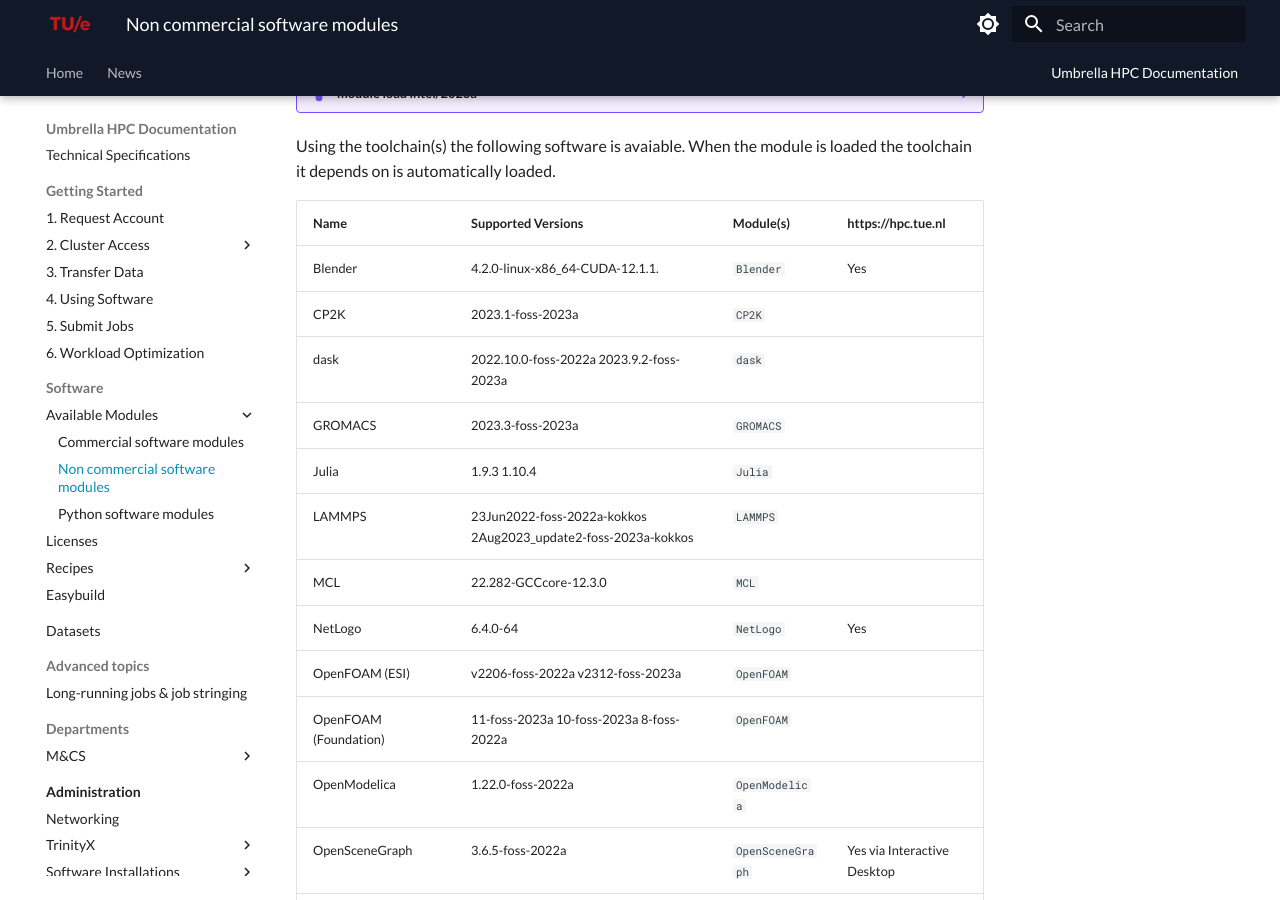
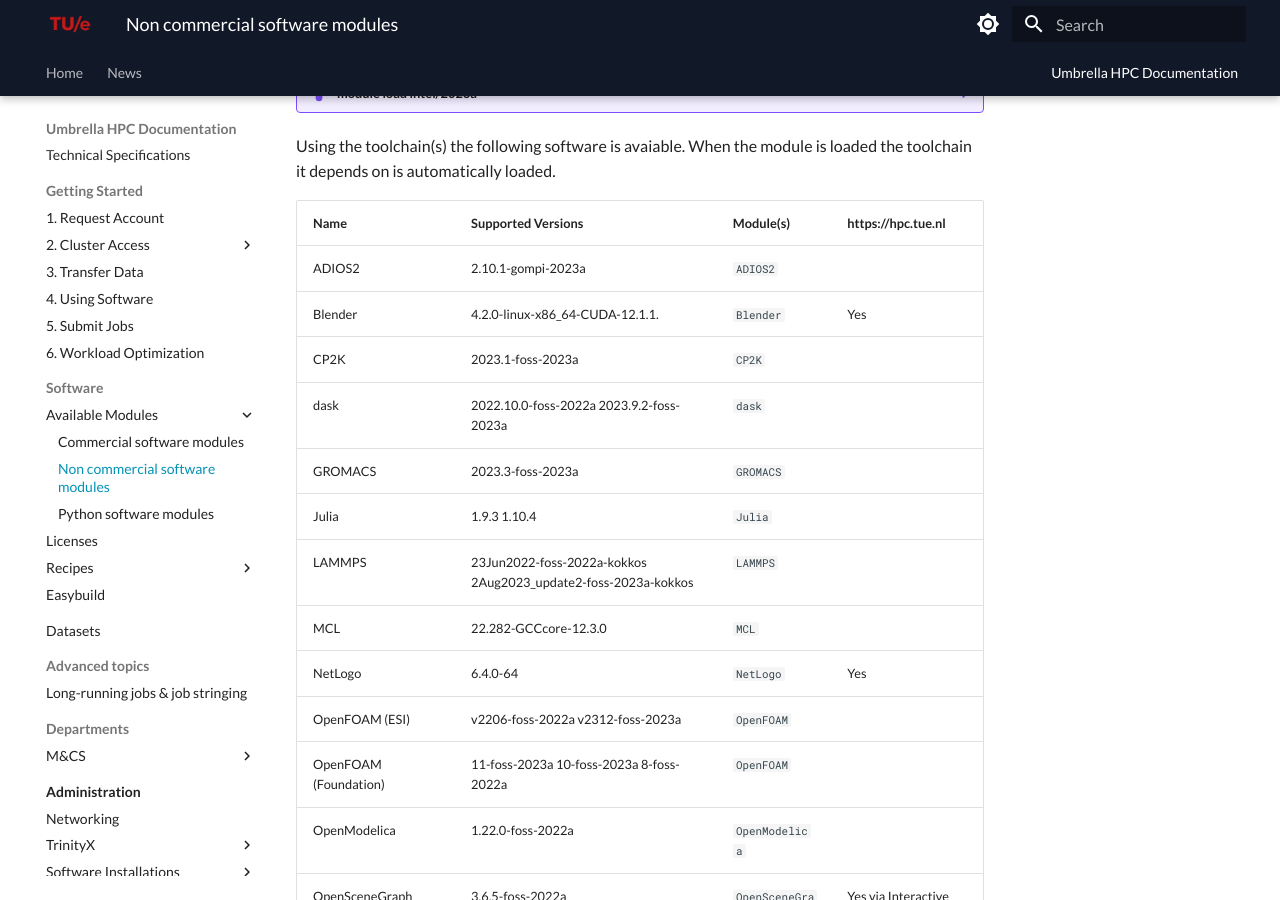
Before and after one commit to gferhpc/supercomputing.tue.nl, an MkDocs documentation site: the page built from pages/documentation/software/modules/non-commercial.md, in a window 1280 px wide and 900 px high, scrolled down 709 px. Built offline with MkDocs 1.6.1 and Material for MkDocs 9.7.7, drawn with Linux system fonts in a browser that asks for light colours.

Commit message:
Update non-commercial.md

```diff
--- a/pages/documentation/software/modules/non-commercial.md
+++ b/pages/documentation/software/modules/non-commercial.md
@@ -78,6 +78,7 @@
 
 | Name           | Supported Versions                   | Module(s)                | https://hpc.tue.nl |
 | -------------- | ------------------------------------ | ------------------------ | ------------------ |
+| ADIOS2         | 2.10.1-gompi-2023a                   | `ADIOS2`    | |
 | Blender        | 4.2.0-linux-x86_64-CUDA-12.1.1.      | `Blender`   | Yes |
 | CP2K           | 2023.1-foss-2023a                    | `CP2K`      | |
 | dask           | 2022.10.0-foss-2022a 2023.9.2-foss-2023a | `dask`  | |
```
